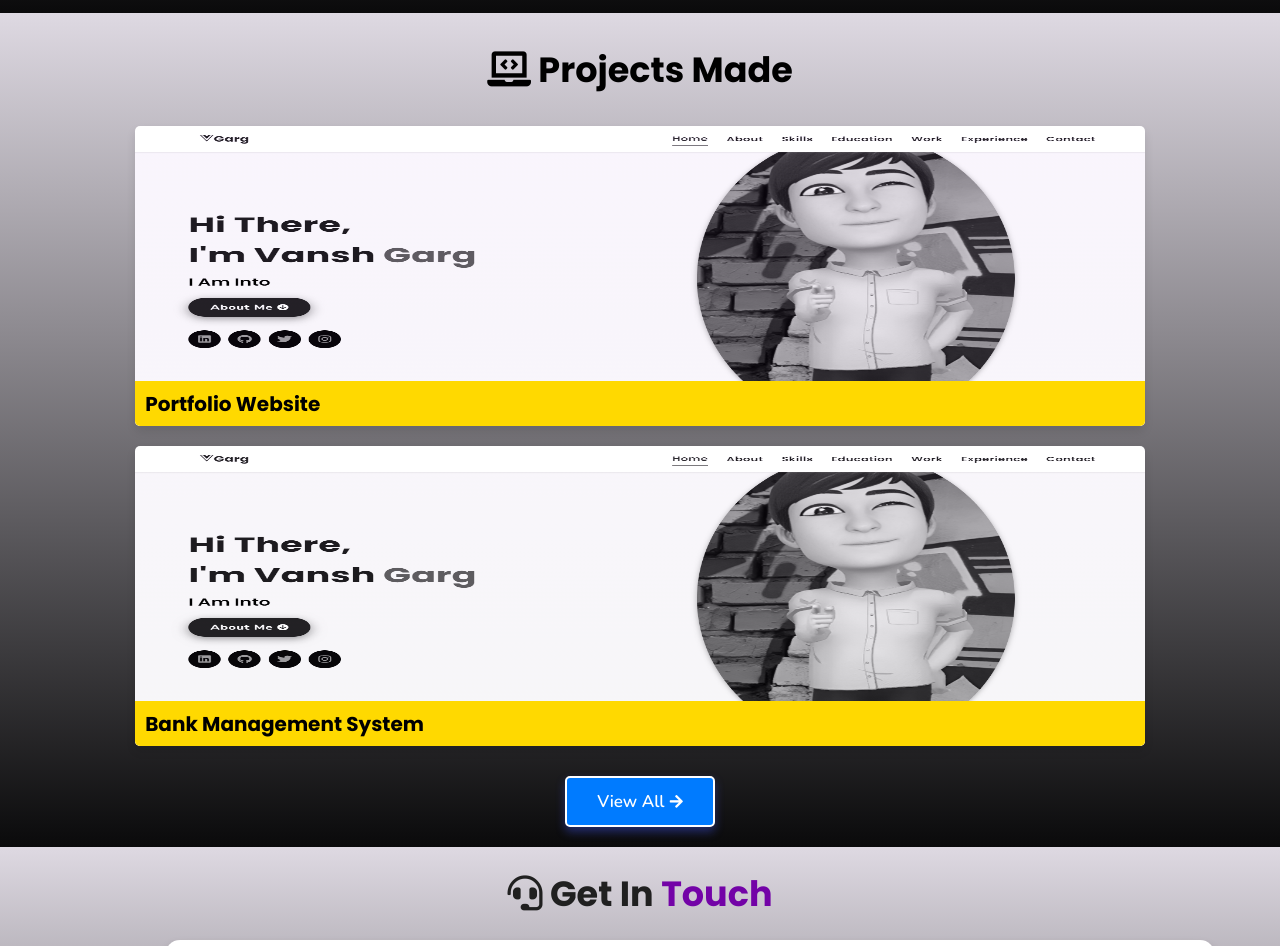
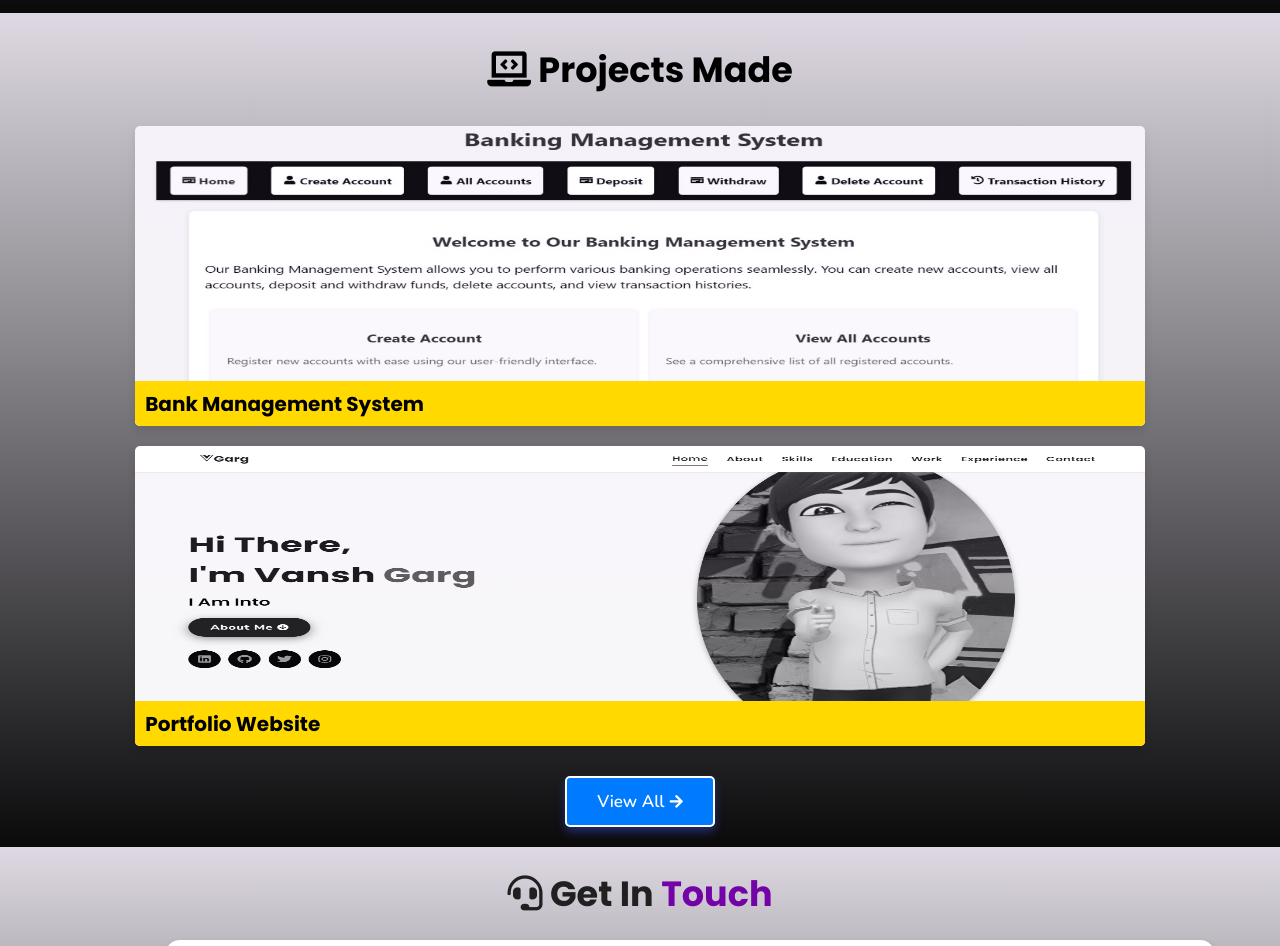
Before and after one commit to vanshgarg7017/vanshgarg7017.github.io, a plain HTML site: page index.html in a window 1280 px wide. Shown: the part 3740-4686 px from the top of the page. Drawn offline with nearby package versions, Linux system fonts and the light colour scheme; a script that the page names is missing.

Commit message:
Add image and Github Link

```diff
--- a/index.html
+++ b/index.html
@@ -230,7 +230,26 @@
 <section class="work" id="work">
 
   <h2 class="heading"><span><i class="fas fa-laptop-code"></i> Projects Made</span></h2>
+  <div class="box-container">
 
+    <div class="box tilt">
+      <img draggable="false" src="assets\image\Bank.jpg" alt="" height="500"/>
+      <div class="content">
+        <div class="tag">
+        <h3>Bank Management System</h3>
+        </div>
+        <div class="desc">
+          <p>Created a system that allows users to perform banking operations like account creation, balance inquiries, deposits, and withdrawals. Focused on ensuring scalability and high performance for a real-time application.
+            Tech Stack: Java, MySQL, Spring Boot, REST API</p>
+          <div class="btns">
+            <a href="https://github.com/vanshgarg7017/banking-app" class="btn" target="_blank"><i class="fas fa-eye"></i> View</a>
+            <a href="https://github.com/vanshgarg7017/banking-app" class="btn" target="_blank">Code <i class="fas fa-code"></i></a>
+          </div>
+        </div>
+      </div>
+    </div>
+
+  </div>
   <div class="box-container">
 
     <div class="box tilt">
@@ -250,26 +269,7 @@
     </div>
 
 </div>
-<div class="box-container">
 
-  <div class="box tilt">
-    <img draggable="false" src="assets\image\PROFOLIO.png" alt="" height="500"/>
-    <div class="content">
-      <div class="tag">
-      <h3>Bank Management System</h3>
-      </div>
-      <div class="desc">
-        <p>Created a system that allows users to perform banking operations like account creation, balance inquiries, deposits, and withdrawals. Focused on ensuring scalability and high performance for a real-time application.
-          Tech Stack: Java, MySQL, Spring Boot, REST API</p>
-        <div class="btns">
-          <a href="#" class="btn" target="_blank"><i class="fas fa-eye"></i> View</a>
-          <a href="/" class="btn" target="_blank">Code <i class="fas fa-code"></i></a>
-        </div>
-      </div>
-    </div>
-  </div>
-
-</div>
 
 <div class="viewall">
   <a href="/projects" class="btn"><span>View All</span>
```
Also changed, not shown: assets/image/Bank.jpg (added).
